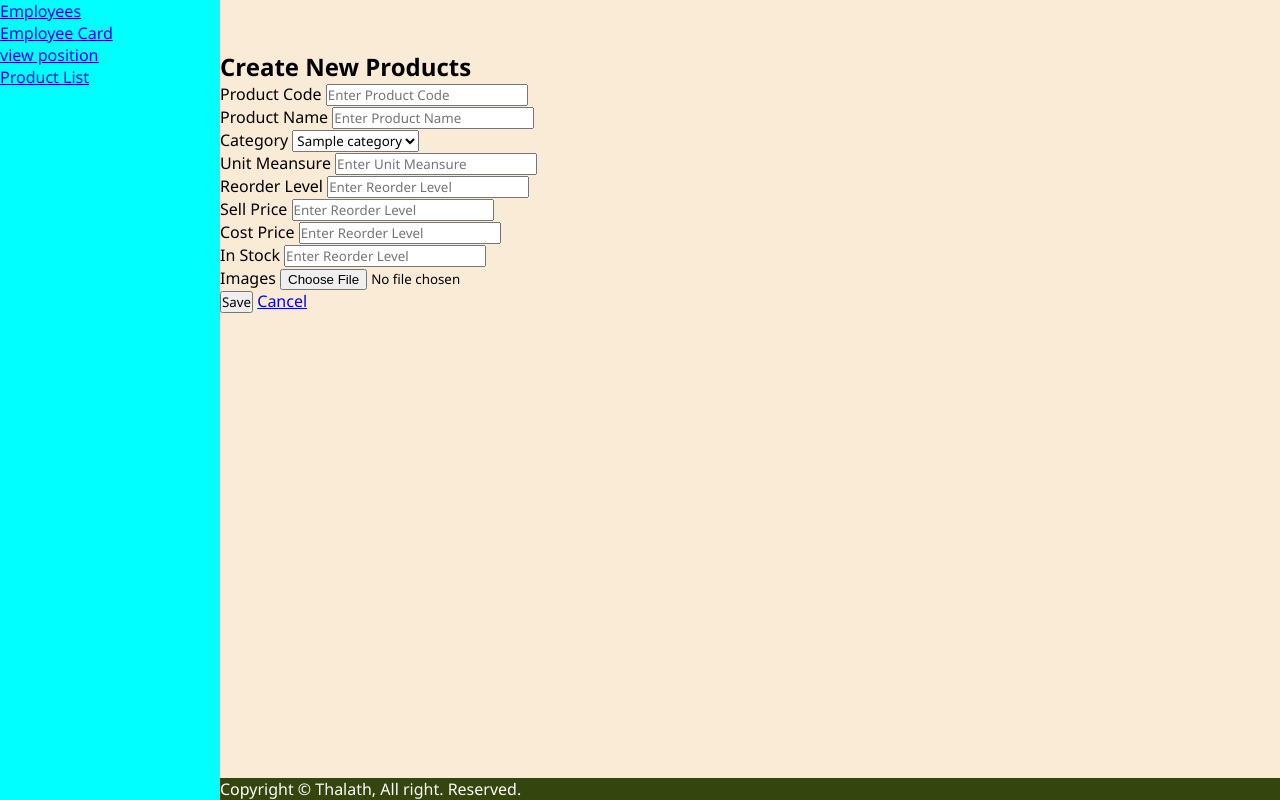
After one commit to thalath/E-Commerce-for-MIS-course, a Flask app: page /products/create in a window 1280 px wide. The commit adds this page. Run offline with Flask 3, Linux system fonts and the light colour scheme; tables that the repository leaves empty hold one stand-in row (values such as "Sample post"); some libraries are stand-ins or nearby versions.

Commit message:
New Product creation form

```diff
--- a/app/forms/__init__.py
+++ b/app/forms/__init__.py
@@ -1,8 +1,9 @@
 from app.forms.employee_form import EmployeeCreateForm, EmployeeEditForm, EmployeeConfirmDeleteForm
 from app.forms.job_forms import JobCreateForm, JobEditForm, JobConfirmDeleteForm
+from app.forms.product_forms import ProductCreateForm
 
 __all__ = [
     "EmployeeCreateForm", "EmployeeEditForm", "EmployeeConfirmDeleteForm",
-    "JobCreateForm", "JobEditForm", "JobConfirmDeleteForm"
-
+    "JobCreateForm", "JobEditForm", "JobConfirmDeleteForm",
+    "ProductCreateForm"
 ]
--- a/app/forms/employee_form.py
+++ b/app/forms/employee_form.py
@@ -7,7 +7,6 @@ from app.models.jobs import Jobs
 
 def _position_choices():
     jobs = db.select(Jobs).order_by(Jobs.title)
-
 
     return [
         (job.id, job.title)
--- /dev/null
+++ b/app/forms/product_forms.py
@@ -0,0 +1,79 @@
+from flask_wtf import FlaskForm
+from flask_wtf.file import FileField, FileAllowed, FileRequired
+from wtforms import StringField, FloatField, SubmitField, IntegerField, SelectField
+from wtforms.validators import DataRequired, Length
+from app.models.categories import Categories
+from extensions import db
+
+def _categories_choice():
+    category_filter = db.select(Categories).order_by(Categories.name.asc())
+    categories = db.session.scalars(category_filter)
+    return [
+        (category.id, category.name)
+        for category in categories
+    ]
+
+class ProductCreateForm(FlaskForm):
+
+    code = StringField(
+        "Product Code",
+        validators=[DataRequired(), Length(min=2, max=30)],
+        render_kw={"placeholder": "Enter Product Code", "class": "form-control"}
+    )
+
+    name = StringField(
+        "Product Name",
+        validators=[DataRequired(), Length(max=30)],
+        render_kw={"placeholder": "Enter Product Name", "class": "form-control"}
+    )
+
+    category = SelectField(
+        "Category",
+        coerce=int,
+        validators=[DataRequired(),],
+        render_kw={"placeholder": "Choosing Category", "class": "form-select"}
+    )
+
+    unit_meansure = StringField(
+        "Unit Meansure",
+        validators=[DataRequired(), Length(max=30)],
+        render_kw={"placeholder": "Enter Unit Meansure", "class": "form-control"}
+    )
+
+    reorder_level = FloatField(
+        "Reorder Level",
+        validators=[DataRequired()],
+        render_kw={"placeholder": "Enter Reorder Level", "class": "form-control"}
+    )
+
+    sell_price = FloatField(
+        "Sell Price",
+        validators=[DataRequired()],
+        render_kw={"placeholder": "Enter Reorder Level", "class": "form-control"}
+    )
+
+    cost_price = FloatField(
+        "Cost Price",
+        validators=[DataRequired()],
+        render_kw={"placeholder": "Enter Reorder Level", "class": "form-control"}
+    )
+
+    in_stock = IntegerField(
+        "In Stock",
+        validators=[DataRequired()],
+        render_kw={"placeholder": "Enter Reorder Level", "class": "form-control"}
+    )
+
+    images = FileField(
+        "Images",
+        validators=[
+            FileRequired(),
+            FileAllowed(['jpg', 'png', 'jpeg'], 'Image only')
+        ]
+    )
+
+    submit = SubmitField('Save')
+
+    def __init__(self, *args, **kwargs):
+        super().__init__(*args, **kwargs)
+        self.category.choices = _categories_choice()
--- a/app/routes/employee_routes.py
+++ b/app/routes/employee_routes.py
@@ -35,12 +35,13 @@ def create():
             "name": form.name.data,
             "gender": form.gender.data,
             "birthdate": form.birthdate.data,
-            "job_title": form.job_id.data,
+            "job_id": form.job_id.data,
             "address": form.address.data,
             "phone": form.phone.data,
             "salary": form.salary.data,
             "remarks": form.remarks.data,
         }
+
 
         file = request.files.get('photo')
         if file:
@@ -75,7 +76,7 @@ def edit(emp_id: int):
 
 
         image = None
-        photo = request.files['photo']
+        photo = request.files.get('photo')
         if photo:
             image = photo.read()
 
--- a/app/routes/product_routes.py
+++ b/app/routes/product_routes.py
@@ -1,5 +1,6 @@
-from flask import Blueprint, render_template, Response
+from flask import Blueprint, render_template, Response, request, flash, redirect, url_for
 from app.services.product_services import ProductServices
+from app.forms.product_forms import ProductCreateForm
 
 product_bp = Blueprint('products', __name__, url_prefix='/products')
 
@@ -16,3 +17,30 @@ def image(p_code: str):
 def index():
     products = ProductServices.get_all()
     return render_template('products/index.html', products=products)
+
+@product_bp.route('/create', methods=['GET', 'POST'])
+def create():
+    form = ProductCreateForm()
+    if form.validate_on_submit():
+        data = {
+            "code": form.code.data,
+            "name": form.name.data,
+            "category": form.category.data,
+            "unit_meansure": form.unit_meansure.data,
+            "reorder_level": form.reorder_level.data,
+            "sell_price": form.sell_price.data,
+            "cost_price": form.cost_price.data,
+            "in_stock": form.in_stock.data
+        }
+
+        file = request.files.get('images')
+        images = None
+        if file and file != '':
+            images = file.read()
+
+        product = ProductServices.create(data, images)
+
+        flash(f"Product {product.name} was created successfully", "success")
+        return redirect(url_for('products.index'))
+
+    return render_template('products/create.html', form=form)
--- /dev/null
+++ b/app/templates/products/_form.html
@@ -0,0 +1,116 @@
+{{ form.hidden_tag() }}
+
+<div>
+    {{ form.code.label() }}
+    {{ form.code() }}
+    {% if form.code.errors %}
+        <div class="text-danger small">
+            {% for error in form.code.error %}
+            {{ error }}
+            {% endfor %}
+        </div>
+    {% endif %}
+</div>
+
+<div>
+    {{ form.name.label() }}
+    {{ form.name() }}
+    {% if form.name.errors %}
+        <div class="text-danger small">
+            {% for error in form.name.error %}
+            {{ error }}
+            {% endfor %}
+        </div>
+    {% endif %}
+</div>
+
+<div>
+    {{ form.category.label() }}
+    {{ form.category() }}
+    {% if form.category.errors %}
+        <div class="text-danger small">
+            {% for error in form.category.error %}
+            {{ error }}
+            {% endfor %}
+        </div>
+    {% endif %}
+</div>
+
+<div>
+    {{ form.unit_meansure.label() }}
+    {{ form.unit_meansure() }}
+    {% if form.unit_meansure.errors %}
+        <div class="text-danger small">
+            {% for error in form.unit_meansure.error %}
+            {{ error }}
+            {% endfor %}
+        </div>
+    {% endif %}
+</div>
+
+<div>
+    {{ form.reorder_level.label() }}
+    {{ form.reorder_level() }}
+    {% if form.reorder_level.errors %}
+        <div class="text-danger small">
+            {% for error in form.reorder_level.error %}
+            {{ error }}
+            {% endfor %}
+        </div>
+    {% endif %}
+</div>
+
+<div>
+    {{ form.sell_price.label() }}
+    {{ form.sell_price() }}
+    {% if form.sell_price.errors %}
+        <div class="text-danger small">
+            {% for error in form.sell_price.error %}
+            {{ error }}
+            {% endfor %}
+        </div>
+    {% endif %}
+</div>
+
+<div>
+    {{ form.cost_price.label() }}
+    {{ form.cost_price() }}
+    {% if form.cost_price.errors %}
+        <div class="text-danger small">
+            {% for error in form.cost_price.error %}
+            {{ error }}
+            {% endfor %}
+        </div>
+    {% endif %}
+</div>
+
+<div>
+    {{ form.in_stock.label() }}
+    {{ form.in_stock() }}
+    {% if form.in_stock.errors %}
+        <div class="text-danger small">
+            {% for error in form.in_stock.error %}
+            {{ error }}
+            {% endfor %}
+        </div>
+    {% endif %}
+</div>
+
+<div>
+    {{ form.images.label() }}
+    {{ form.images() }}
+    {% if form.images.errors %}
+        <div class="text-danger small">
+            {% for error in form.images.error %}
+            {{ error }}
+            {% endfor %}
+        </div>
+    {% endif %}
+</div>
+
+
+
+<div>
+    {{ form.submit(class="btn btn-primary") }}
+    <a href="{{ url_for('products.index') }}" class="btn btn-secondary"> Cancel</a>
+</div>
--- /dev/null
+++ b/app/templates/products/create.html
@@ -0,0 +1,9 @@
+{% extends 'layouts/base.html' %}
+{% block title %} Create New Products {% endblock %}
+
+{% block content %}
+<h2>Create New Products</h2>
+<form method="POST" novalidate enctype="multipart/form-data" >
+    {% include 'products/_form.html' %}
+</form>
+{% endblock %}
--- a/app/templates/products/index.html
+++ b/app/templates/products/index.html
@@ -2,6 +2,10 @@
 {% block title %}Product List {% endblock %}
 
 {% block content %}
+<div>
+    <h2>Products List</h2>
+    <a href="{{ url_for('products.create') }}">Create New Product</a>
+</div>
 {% if products %}
 <table>
     <thead>
```
Also changed, not shown: app/services/employee_services.py (+3 -5 lines), app/services/product_services.py (+42 -0 lines).
